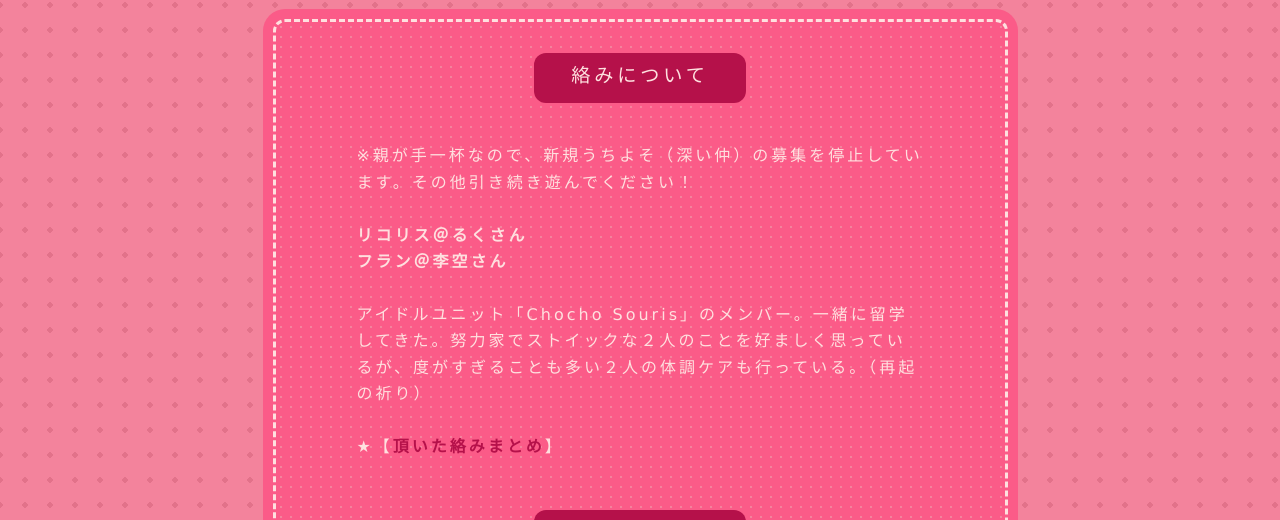
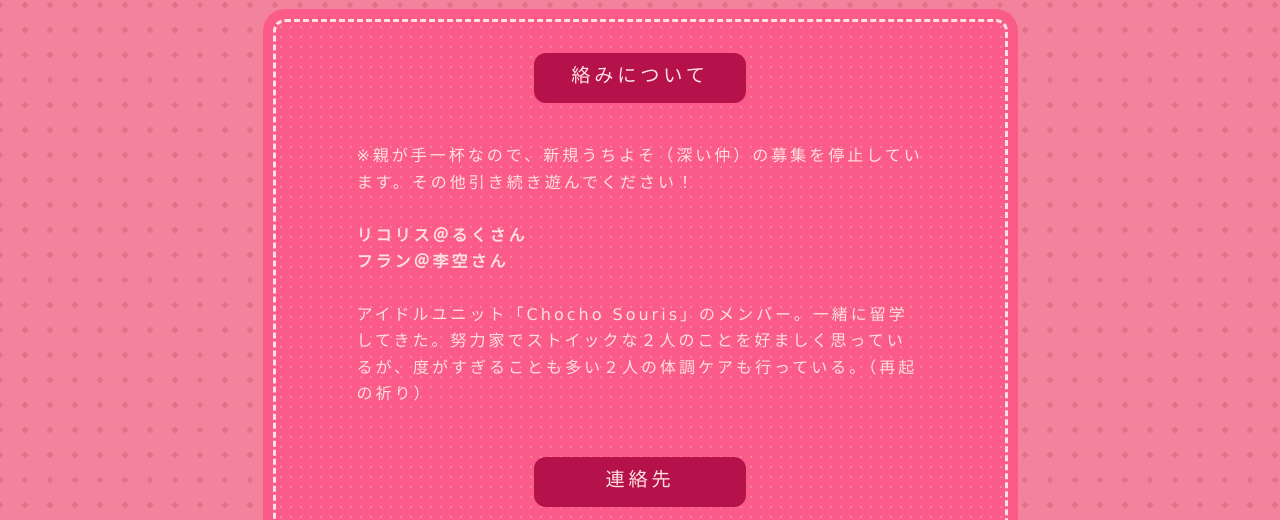
Before and after one commit to ganago55/banalog, a plain HTML site: page wizard/apollo/index.html in a window 1280 px wide. Shown: the part 1420-1940 px from the top of the page. Drawn offline with Linux system fonts and the light colour scheme; some packages are replaced by stand-ins of ours; files that its build step writes are made by us from their sources; a script that the page names is missing.

Commit message:
Update index.html

```diff
--- a/wizard/apollo/index.html
+++ b/wizard/apollo/index.html
@@ -164,8 +164,7 @@ Souris:（小さめの）ネズミ<br><br>
 <b>リコリス＠るくさん</b><br>
 <b>フラン＠李空さん</b><br><br>
 アイドルユニット「Chocho Souris」のメンバー。一緒に留学してきた。努力家でストイックな２人のことを好ましく思っているが、度がすぎることも多い２人の体調ケアも行っている。（再起の祈り）
-	<br><br>
-★【<a href="https://privatter.net/p/10040595">頂いた絡みまとめ</a>】</div>
+</div>
 
 
 
```
